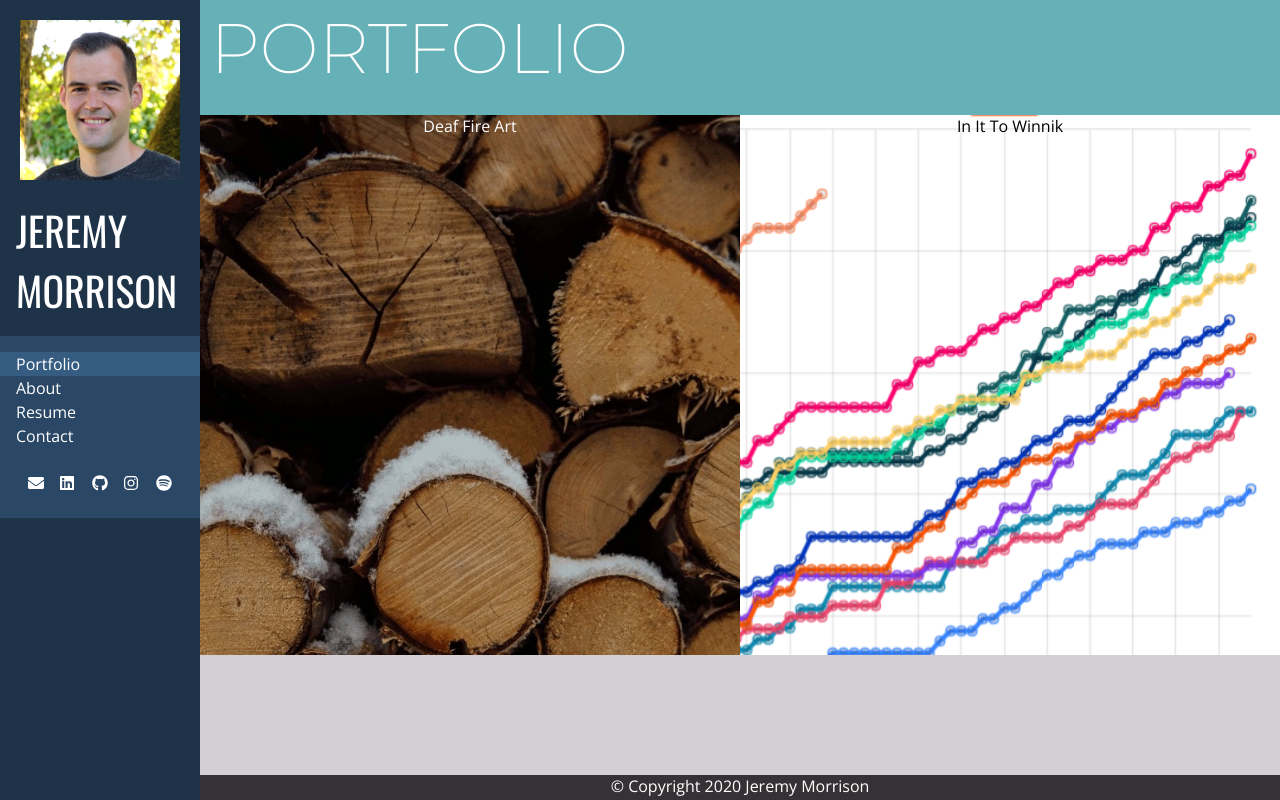
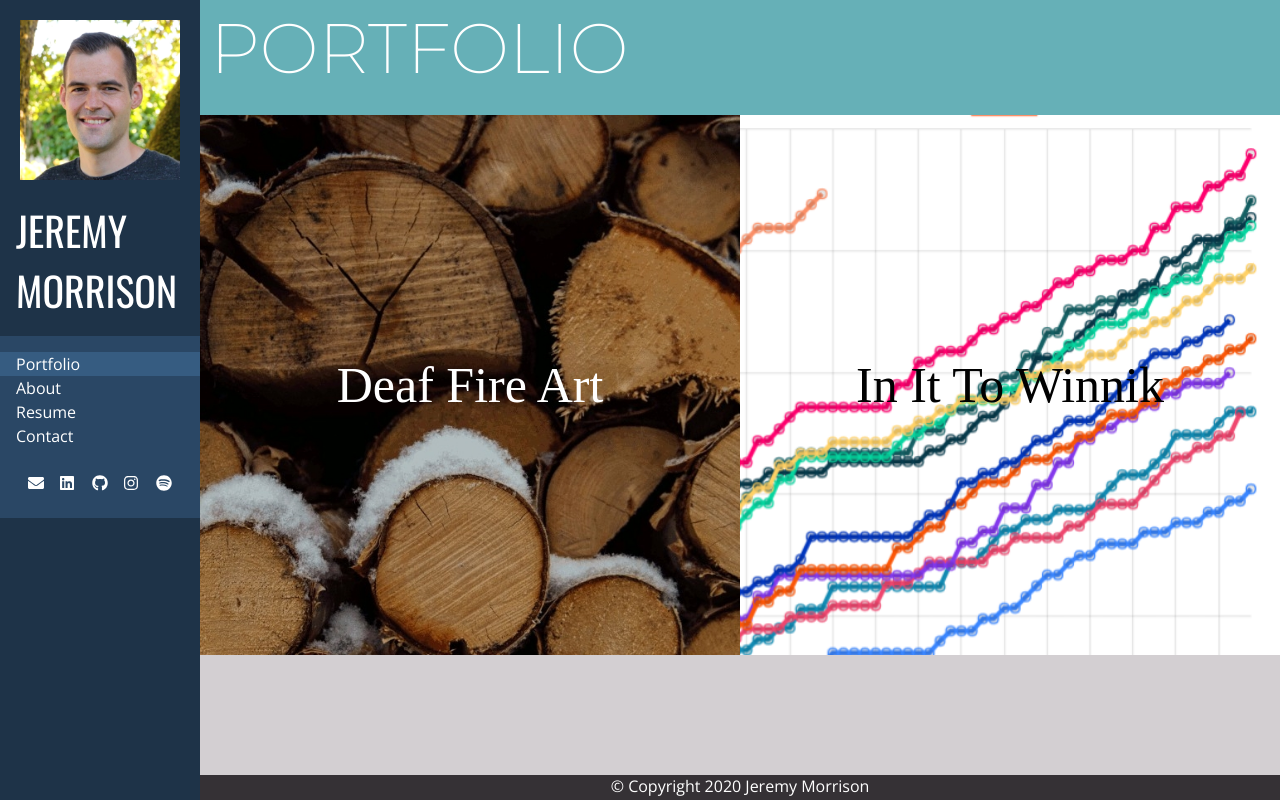
Before and after one commit to jemorriso/jeremymorrison.ca, a React (Create React App) app: page /portfolio in a window 1280 px wide. Built offline with nearby package versions, Linux system fonts and the light colour scheme; a web font is replaced by a local one.

Commit message:
Style PortfolioItem

```diff
--- a/src/components/Portfolio.js
+++ b/src/components/Portfolio.js
@@ -13,6 +13,7 @@ const Grid = styled.div`
   /* max-width: 1100px; */
   margin: auto;
 
+  /* https://css-tricks.com/a-grid-of-logos-in-squares/ */
   & > div {
     display: grid;
   }
--- a/src/components/PortfolioItem.js
+++ b/src/components/PortfolioItem.js
@@ -6,13 +6,38 @@ import Socials from './Socials';
 
 const Wrapper = styled.div`
   color: ${(props) => (props.lightBackground ? 'black' : 'white')};
-  text-align: center;
   background-image: ${(props) => props.backgroundImage};
   background-size: cover;
 `;
 
+// Wrapper is styled as Grid for square grid elements hack, so use another wrapper to make
+// internal contents into flexbox
+const FlexWrapper = styled.div`
+  display: flex;
+  justify-content: center;
+  align-items: center;
+  margin: 1.6rem;
+`;
+
 const PortfolioSocials = styled(Socials)`
   /*background-color: initial;*/
+`;
+
+const ProjectTitle = styled.header`
+  font-size: 5rem;
+  font-family: var(--font-display-3);
+`;
+
+const FlexFooter = styled.div`
+  display: flex;
+  justify-content: space-between;
+  padding: 1rem 0;
+`;
+
+const Button = styled.button`
+  border: solid;
+  border-radius: 8px;
+  padding: 0.5rem;
 `;
 
 class PortfolioItem extends React.Component {
@@ -64,17 +89,21 @@ class PortfolioItem extends React.Component {
         onMouseEnter={this.hoverOn}
         onMouseLeave={this.hoverOff}
       >
+        <FlexWrapper>
           {isHovered ? (
-          <div>
+            <fragment>
               <p>{summary}</p>
+              <FlexFooter>
                 <PortfolioSocials socials={this.socials} />
                 <Link to={`/portfolio/${partial}`}>
-              <button type="button">Learn More</button>
+                  <Button type="button">Learn More</Button>
                 </Link>
-          </div>
+              </FlexFooter>
+            </fragment>
           ) : (
-          <header>{title}</header>
+            <ProjectTitle>{title}</ProjectTitle>
           )}
+        </FlexWrapper>
       </Wrapper>
     );
   }
```
Lines whose indentation alone changed are shown as unchanged.
